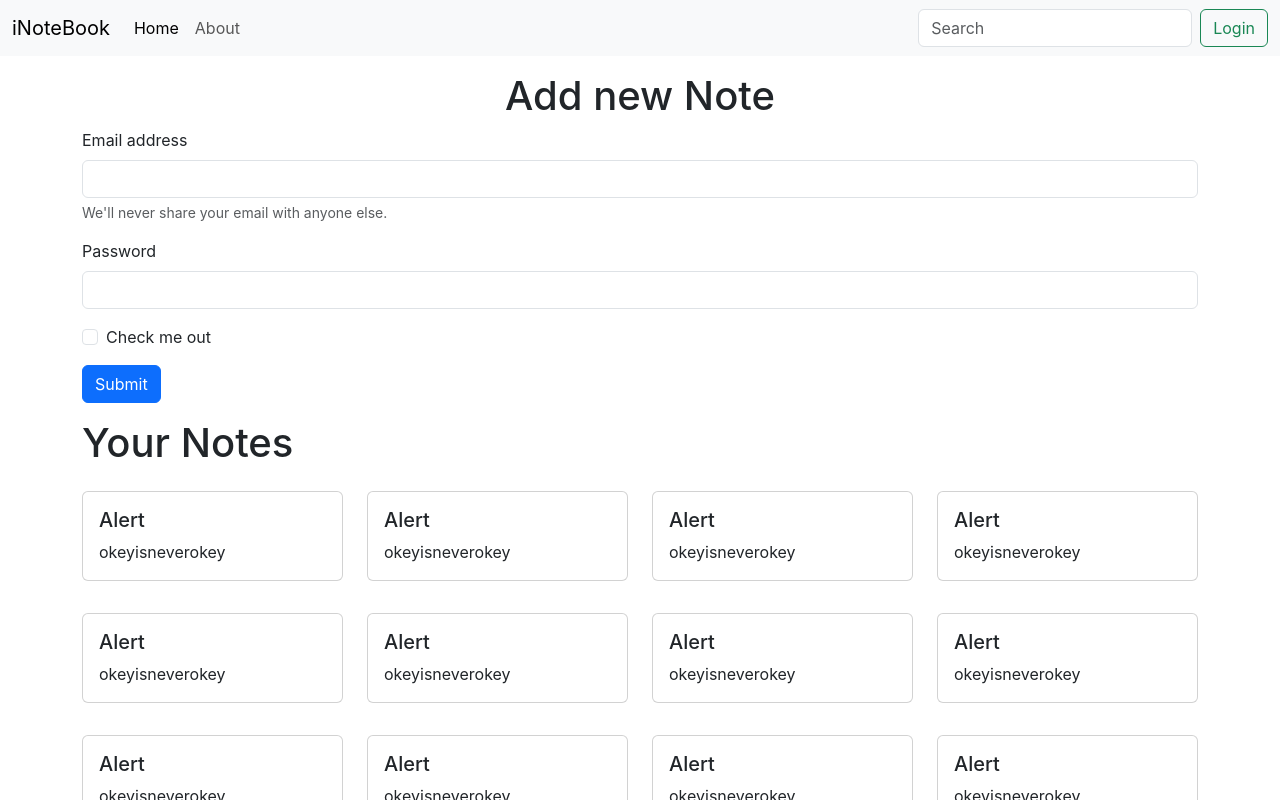
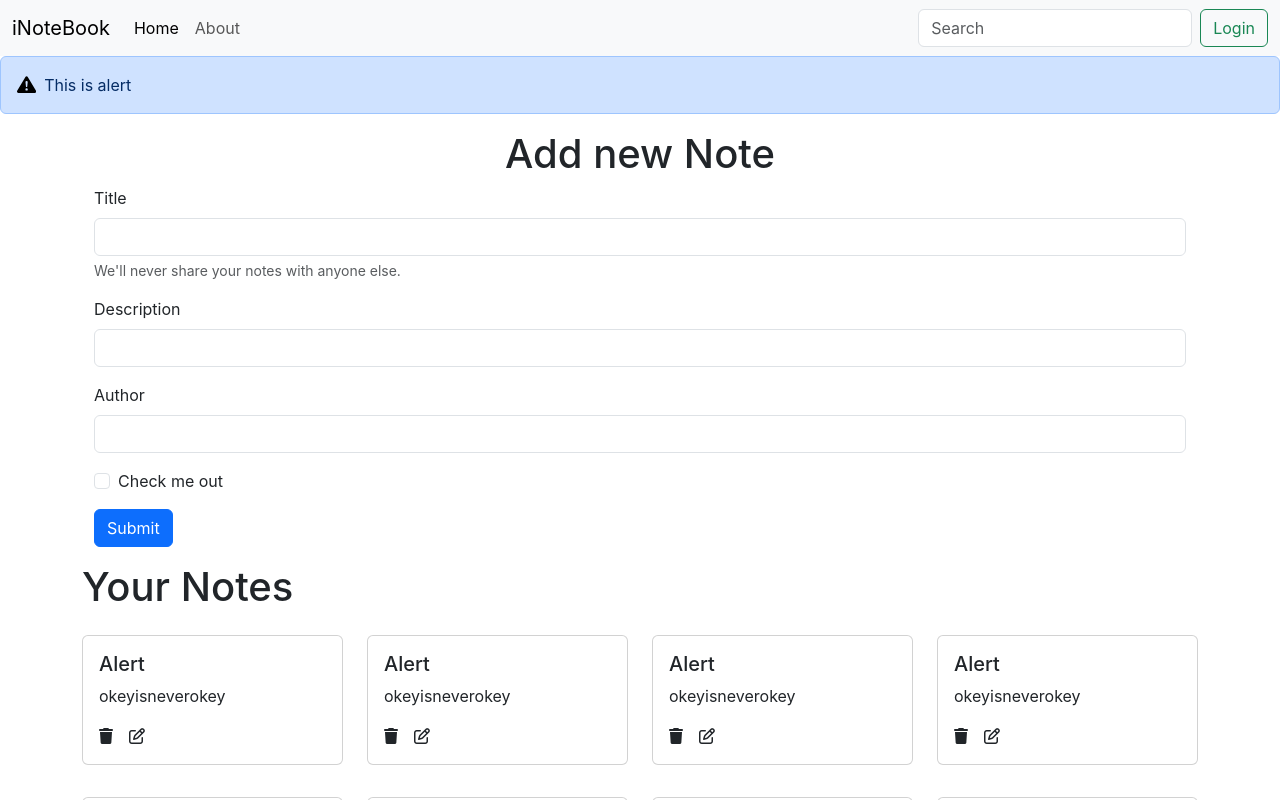
Before and after one commit to AryanKumarOfficial/iNoteBook, a React (Create React App) app: page / in a window 1280 px wide. Shown: the top 800 px of the page. Built offline with nearby package versions, Linux system fonts and the light colour scheme.

Commit message:
created add note at client-side

```diff
--- a/package.json
+++ b/package.json
@@ -6,6 +6,7 @@
     "@testing-library/jest-dom": "^5.16.5",
     "@testing-library/react": "^13.4.0",
     "@testing-library/user-event": "^13.5.0",
+    "babel-plugin-macros": "^3.1.0",
     "concurrently": "^7.6.0",
     "react": "^18.2.0",
     "react-dom": "^18.2.0",
@@ -18,7 +19,7 @@
     "build": "react-scripts build",
     "test": "react-scripts test",
     "eject": "react-scripts eject",
-    "both":"concurrently \"npm run start\" \"nodemon backend/index.js\""
+    "both": "concurrently \"npm run start\" \"nodemon backend/index.js\""
   },
   "eslintConfig": {
     "extends": [
--- a/public/index.html
+++ b/public/index.html
@@ -20,6 +20,11 @@
   <body>
     <noscript>You need to enable JavaScript to run this app.</noscript>
     <div id="root"></div>
+    <!-- FontAWESOME -->
+    <script
+      src="https://kit.fontawesome.com/248f39001f.js"
+      crossorigin="anonymous"
+    ></script>
     <!-- BootSrap Js -->
     <script
       src="https://cdn.jsdelivr.net/npm/bootstrap@5.3.0-alpha1/dist/js/bootstrap.bundle.min.js"
--- a/src/App.js
+++ b/src/App.js
@@ -9,12 +9,14 @@ import {
   Switch,
   Route,
 } from "react-router-dom";
+import Alert from './Components/Alert';
 function App() {
   return (
     <>
       <NoteState>
         <Router>
           <Navbar />
+          <Alert message="This is alert" />
           <div className='Container'>
             <Switch>
               <Route exact path="/">
--- /dev/null
+++ b/src/Components/AddNote.js
@@ -0,0 +1,47 @@
+import React, { useContext, useState } from 'react'
+import noteContext from '../Context/notes/NoteContext'
+
+const AddNote = () => {
+    const context = useContext(noteContext)
+    const [note, setNote] = useState({ "tittle": "", "description": "", "author": "" })
+    const { addNote } = context
+    const handleClick = (e) => {
+        e.preventDefault()
+        addNote(note.tittle, note.description, note.author)
+    }
+    const onChange = (e) => {
+        setNote({ ...note, [e.target.name]: e.target.value })
+    }
+    return (
+        <>
+            <div>
+
+                <div className='container my-3'>
+                    <h1 className='App'>Add new Note </h1>
+                    <form >
+                        <div className="mb-3">
+                            <label htmlFor="tittle" className="form-label">Title</label>
+                            <input type="text" className="form-control" id="tittle" aria-describedby="emailHelp" onChange={onChange} name="tittle" />
+                            <div id="emailHelp" className="form-text">We'll never share your notes with anyone else.</div>
+                        </div>
+                        <div className="mb-3">
+                            <label htmlFor="description" className="form-label">Description</label>
+                            <input type="text" className="form-control" id="description" onChange={onChange} name="description" />
+                        </div>
+                        <div className="mb-3">
+                            <label htmlFor="author" className="form-label">Author</label>
+                            <input type="text" className="form-control" id="author" onChange={onChange} name="author" />
+                        </div>
+                        <div className="mb-3 form-check">
+                            <input type="checkbox" className="form-check-input" id="exampleCheck1" />
+                            <label className="form-check-label" htmlFor="exampleCheck1">Check me out</label>
+                        </div>
+                        <button type="submit" className="btn btn-primary" onClick={handleClick}>Submit</button>
+                    </form>
+                </div>
+            </div>
+        </>
+    )
+}
+
+export default AddNote
--- /dev/null
+++ b/src/Components/Alert.js
@@ -0,0 +1,18 @@
+import React from 'react'
+
+const Alert = (props) => {
+    return (
+        <>
+            <div className="alert alert-primary d-flex align-items-center" role="alert">
+                <svg xmlns="http://www.w3.org/2000/svg" className="bi bi-exclamation-triangle-fill flex-shrink-0 me-2" viewBox="0 0 16 16" role="img" aria-label="Warning:">
+                    <path d="M8.982 1.566a1.13 1.13 0 0 0-1.96 0L.165 13.233c-.457.778.091 1.767.98 1.767h13.713c.889 0 1.438-.99.98-1.767L8.982 1.566zM8 5c.535 0 .954.462.9.995l-.35 3.507a.552.552 0 0 1-1.1 0L7.1 5.995A.905.905 0 0 1 8 5zm.002 6a1 1 0 1 1 0 2 1 1 0 0 1 0-2z" />
+                </svg>
+                <div>
+                {props.message}
+                </div>
+            </div>
+        </>
+    )
+}
+
+export default Alert
--- a/src/Components/Home.js
+++ b/src/Components/Home.js
@@ -1,29 +1,11 @@
-import React, { useContext } from 'react'
+import React from 'react'
 import Notes from './Notes'
+
 const Home = () => {
 
     return (
         <>
             <div>
-                <div className='container my-3'>
-                    <h1 className='App'>Add new Note </h1>
-                    <form >
-                        <div className="mb-3">
-                            <label htmlFor="exampleInputEmail1" className="form-label">Email address</label>
-                            <input type="email" className="form-control" id="exampleInputEmail1" aria-describedby="emailHelp" />
-                            <div id="emailHelp" className="form-text">We'll never share your email with anyone else.</div>
-                        </div>
-                        <div className="mb-3">
-                            <label htmlFor="exampleInputPassword1" className="form-label">Password</label>
-                            <input type="password" className="form-control" id="exampleInputPassword1" />
-                        </div>
-                        <div className="mb-3 form-check">
-                            <input type="checkbox" className="form-check-input" id="exampleCheck1" />
-                            <label className="form-check-label" htmlFor="exampleCheck1">Check me out</label>
-                        </div>
-                        <button type="submit" className="btn btn-primary">Submit</button>
-                    </form>
-                </div>
                 <div className='container'>
                     <Notes />
                 </div>
--- a/src/Components/NoteItem.js
+++ b/src/Components/NoteItem.js
@@ -1,14 +1,21 @@
-import React from 'react'
+import React, { useContext } from 'react'
+import noteContext from '../Context/notes/NoteContext'
+
 
 export default function NoteItem(props) {
     const { note } = props
+    const context = useContext(noteContext)
+    const { notes, setnotes } = context
     return (
+
         <>
             <div className="col-md-3" >
                 <div className="card my-3" >
                     <div className="card-body">
                         <h5 className="card-title">{note.tittle}</h5>
                         <p className="card-text">{note.description} </p>
+                        <i className=" fa-solid fa-trash" ></i>
+                        <i className="mx-3 fa-regular fa-pen-to-square"></i>
                     </div>
                 </div>
             </div>
--- a/src/Components/Notes.js
+++ b/src/Components/Notes.js
@@ -1,5 +1,6 @@
 import React, { useContext } from 'react'
 import noteContext from '../Context/notes/NoteContext'
+import AddNote from './AddNote'
 import NoteItem from './NoteItem'
 
 export default function Notes() {
@@ -7,11 +8,14 @@ export default function Notes() {
     const context = useContext(noteContext)
     const { notes, setnotes } = context
     return (
-        <div className='row my-3'>
-            <h1 >Your Notes</h1>
-            {notes.map((note) => {
-                return <NoteItem note={note} />
-            })}
-        </div>
+        <>
+            <AddNote />
+            <div className='row my-3'>
+                <h1 >Your Notes</h1>
+                {notes.map((note) => {
+                    return <NoteItem key={note._id} note={note} />
+                })}
+            </div>
+        </>
     )
 }
--- a/src/Context/notes/NoteState.js
+++ b/src/Context/notes/NoteState.js
@@ -211,9 +211,31 @@ const noteState = (props) => {
             "__v": 0
         }
     ]
-    const [notes, setnotes] = useState(notesInitial)
+    const [notes, setNotes] = useState(notesInitial)
+
+    // Add Note
+    const addNote = (tittle, description, author) => {
+        // TODo:API Call
+        console.log("note added");
+        const note = {
+            "_id": "641af13acd35584c516cfc36",
+            "user": "64155f2f311e72da79e1432d",
+            "tittle": tittle,
+            "description": description,
+            "author": author,
+            "date": "2023-03-22T12:14:50.498Z",
+            "__v": 0
+        }
+        setNotes(notes.concat(note))
+    }
+    // Delete Note
+    const deleteNote = () => { }
+
+    // update note
+    const updateNote = () => { }
+
     return (
-        <noteContext.Provider value={{ notes, setnotes }}>
+        <noteContext.Provider value={{ notes, setNotes, addNote, deleteNote, updateNote }}>
             {props.children}
         </noteContext.Provider>
     )
--- a/src/index.css
+++ b/src/index.css
@@ -11,3 +11,11 @@ code {
   font-family: source-code-pro, Menlo, Monaco, Consolas, 'Courier New',
     monospace;
 }
+
+i {
+  cursor: pointer;
+}
+
+svg {
+  height: 1.2em;
+}
```
Also changed, not shown: 1 other file (tests, documents, lock files or other folders).
